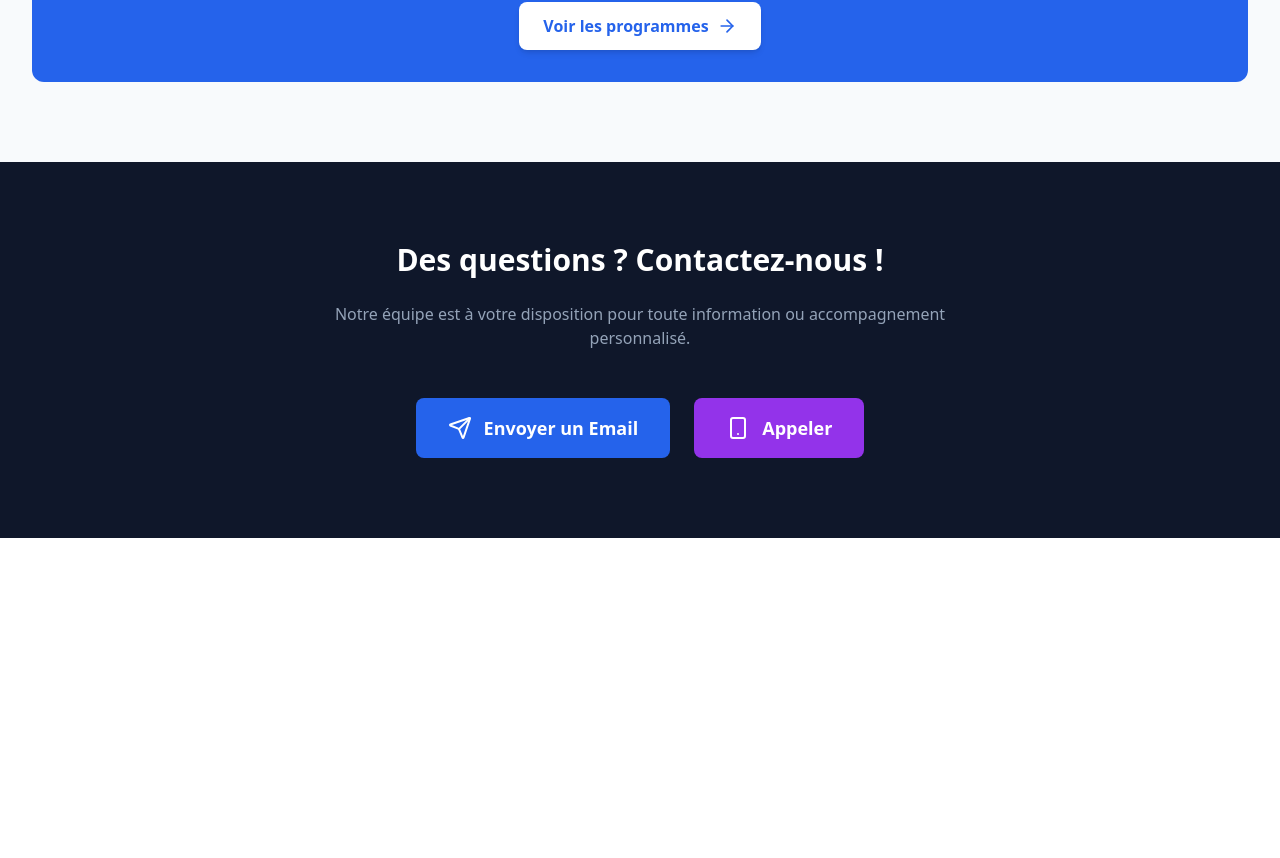
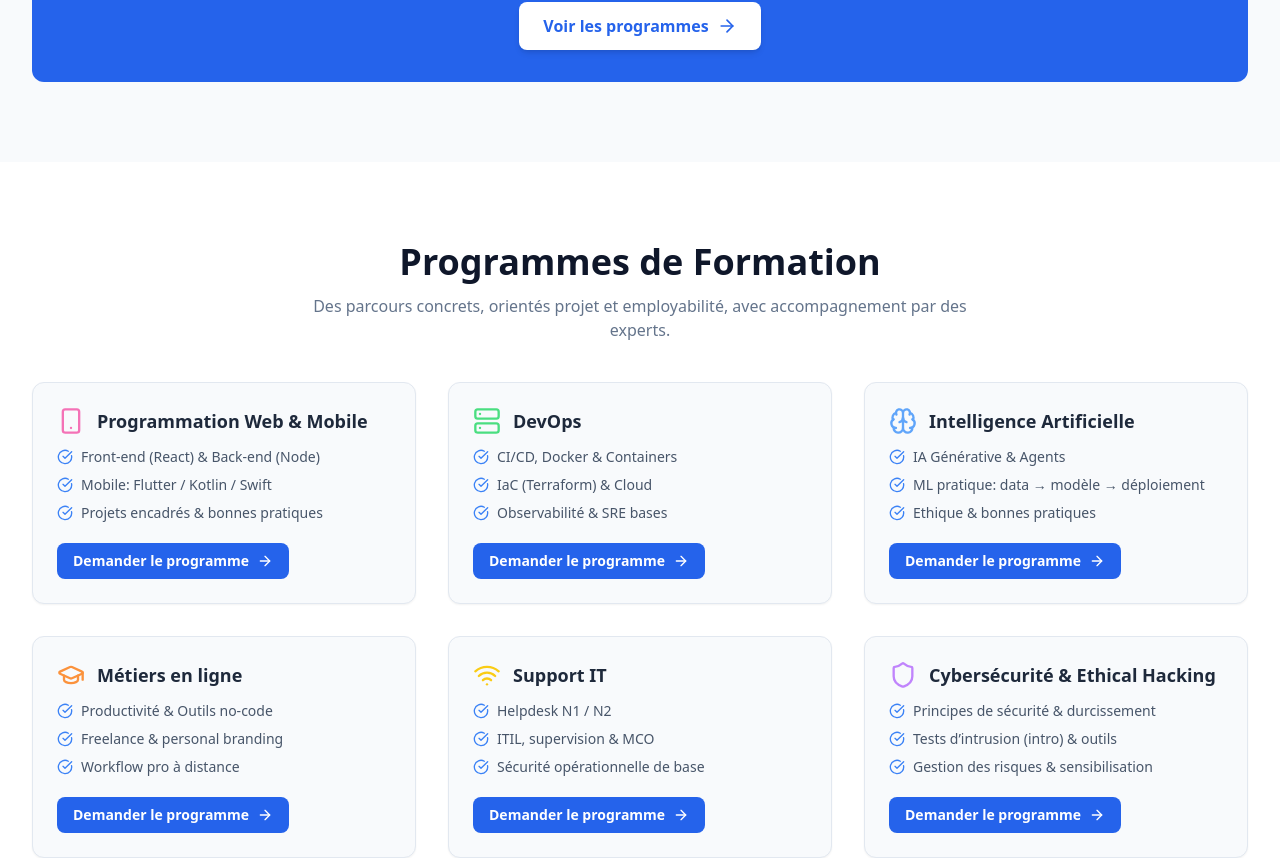
Before and after one commit to radomalala/altee-tech, a React (Vite) app: page / in a window 1280 px wide. Shown: the part 1854-2712 px from the top of the page. Before the commit the page ends 2392 px from the top, so only its background shows below. Built offline with nearby package versions, Linux system fonts and the light colour scheme.

Commit message:
feat(formation): add full Formation section with 6 programs and link CTA

```diff
--- a/src/App.jsx
+++ b/src/App.jsx
@@ -1,7 +1,7 @@
 import React, { useState } from 'react';
 import {
   Brain, Rocket, Smartphone, Server, Wifi, GraduationCap,
-  MessageCircle, CheckCircle, ArrowRight, Send, Loader2, Menu, X
+  MessageCircle, CheckCircle, ArrowRight, Send, Loader2, Menu, X, Shield
 } from 'lucide-react';
 
 // --- SERVICES STATIC DATA ---
@@ -126,10 +126,10 @@ const ExpertiseSection = () => (
       </div>
 
       {/* Call to action for Formation/Academy */}
-      <div id="formation" className="mt-12 sm:mt-16 text-center bg-blue-600 p-6 sm:p-8 rounded-xl text-white scroll-mt-24">
+      <div id="academy-cta" className="mt-12 sm:mt-16 text-center bg-blue-600 p-6 sm:p-8 rounded-xl text-white scroll-mt-24">
         <h3 className="text-2xl font-bold mb-3 flex items-center justify-center gap-2"><GraduationCap size={24} /> Altee Academy : Accélérez vos talents</h3>
-        <p className="text-blue-100 mb-4">Formez vos équipes de demain avec nos parcours certifiants sur mesure en IA et développement avancé.</p>
-        <a href="#contact-bottom" className="inline-flex items-center gap-2 bg-white text-blue-600 font-bold px-6 py-3 rounded-lg hover:bg-blue-50 transition shadow-md">
+        <p className="text-blue-100 mb-4">Formez vos équipes de demain avec nos parcours certifiants sur mesure en IA, DevOps et développement.</p>
+        <a href="#formation" className="inline-flex items-center gap-2 bg-white text-blue-600 font-bold px-6 py-3 rounded-lg hover:bg-blue-50 transition shadow-md">
           Voir les programmes <ArrowRight size={20} />
         </a>
       </div>
@@ -325,6 +325,74 @@ const FooterContactSection = () => (
   </div>
 );
 
+// Section Formation (programmes Academy)
+const FormationSection = () => {
+  const programs = [
+    {
+      title: 'Programmation Web & Mobile',
+      icon: <Smartphone className="w-7 h-7 text-pink-400" />,
+      bullets: ['Front-end (React) & Back-end (Node)', 'Mobile: Flutter / Kotlin / Swift', 'Projets encadrés & bonnes pratiques']
+    },
+    {
+      title: 'DevOps',
+      icon: <Server className="w-7 h-7 text-green-400" />,
+      bullets: ['CI/CD, Docker & Containers', 'IaC (Terraform) & Cloud', 'Observabilité & SRE bases']
+    },
+    {
+      title: 'Intelligence Artificielle',
+      icon: <Brain className="w-7 h-7 text-blue-400" />,
+      bullets: ['IA Générative & Agents', 'ML pratique: data → modèle → déploiement', 'Ethique & bonnes pratiques']
+    },
+    {
+      title: 'Métiers en ligne',
+      icon: <GraduationCap className="w-7 h-7 text-orange-400" />,
+      bullets: ['Productivité & Outils no-code', 'Freelance & personal branding', 'Workflow pro à distance']
+    },
+    {
+      title: 'Support IT',
+      icon: <Wifi className="w-7 h-7 text-yellow-400" />,
+      bullets: ['Helpdesk N1 / N2', 'ITIL, supervision & MCO', 'Sécurité opérationnelle de base']
+    },
+    {
+      title: 'Cybersécurité & Ethical Hacking',
+      icon: <Shield className="w-7 h-7 text-purple-400" />,
+      bullets: ['Principes de sécurité & durcissement', 'Tests d’intrusion (intro) & outils', 'Gestion des risques & sensibilisation']
+    }
+  ];
+
+  return (
+    <section id="formation" className="py-16 sm:py-20 bg-white scroll-mt-24">
+      <div className="max-w-7xl mx-auto px-4 sm:px-6 lg:px-8">
+        <div className="text-center mb-10">
+          <h2 className="text-3xl md:text-4xl font-extrabold text-slate-900">Programmes de Formation</h2>
+          <p className="text-slate-500 mt-3 max-w-2xl mx-auto">Des parcours concrets, orientés projet et employabilité, avec accompagnement par des experts.</p>
+        </div>
+
+        <div className="grid grid-cols-1 sm:grid-cols-2 lg:grid-cols-3 gap-6 sm:gap-8">
+          {programs.map((p, i) => (
+            <div key={i} className="rounded-xl border border-slate-200 bg-slate-50 hover:bg-white transition shadow-sm hover:shadow-md p-6">
+              <div className="flex items-start gap-3 mb-3">
+                {p.icon}
+                <h3 className="text-lg font-bold text-slate-800">{p.title}</h3>
+              </div>
+              <ul className="space-y-2 text-sm text-slate-600">
+                {p.bullets.map((b, idx) => (
+                  <li key={idx} className="flex items-start"><CheckCircle size={16} className="text-blue-500 mr-2 mt-0.5 shrink-0" /> {b}</li>
+                ))}
+              </ul>
+              <div className="mt-5 flex gap-2">
+                <a href="#contact-bottom" className="inline-flex items-center gap-2 bg-blue-600 hover:bg-blue-700 text-white px-4 py-2 rounded-lg text-sm font-semibold">
+                  Demander le programme <ArrowRight size={16} />
+                </a>
+              </div>
+            </div>
+          ))}
+        </div>
+      </div>
+    </section>
+  );
+};
+
 const App = () => {
   return (
     <div className="font-sans antialiased text-slate-900 bg-white min-h-screen">
@@ -332,6 +400,7 @@ const App = () => {
       <main>
         <Hero />
         <ExpertiseSection />
+        <FormationSection />
         <FooterContactSection />
       </main>
     </div>
```
